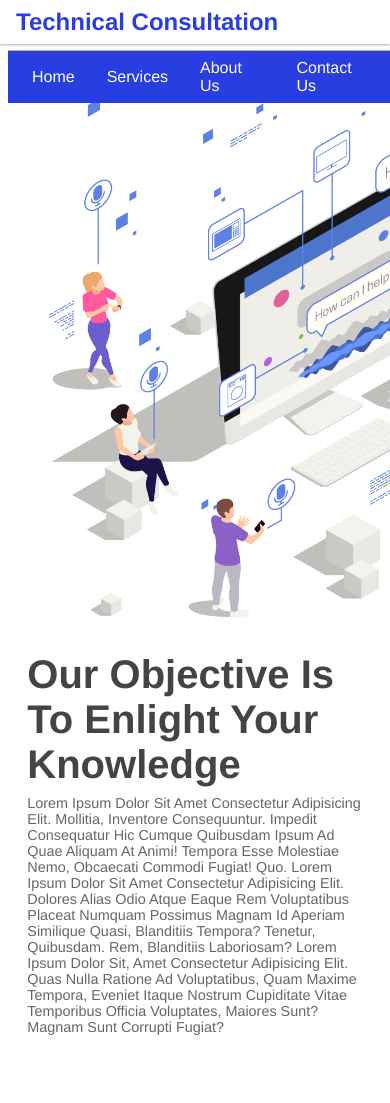
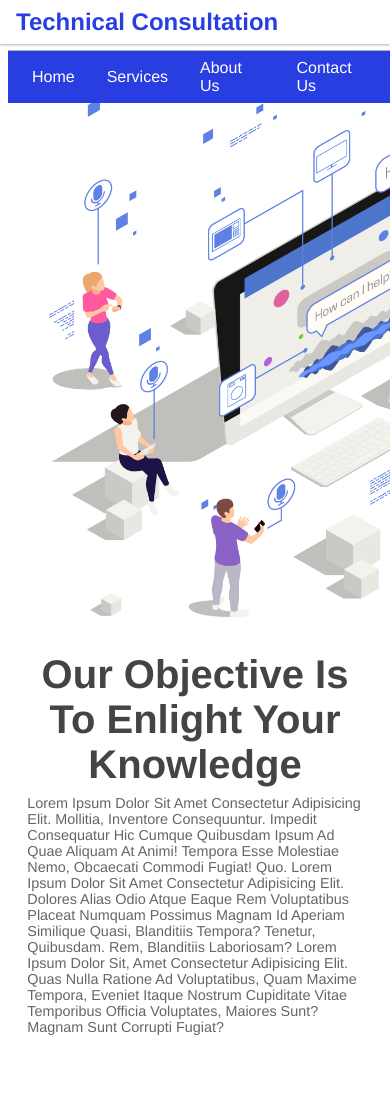
Before and after one commit to lakshithaonline/Tech-Assist, a PHP site: page / in a window 390 px wide; the page is wider, and only the part inside the window is pictured. Run offline with PHP 8.4, Linux system fonts and the light colour scheme.

Commit message:
Outlay of footer

```diff
--- a/index.html
+++ b/index.html
@@ -38,6 +38,13 @@
             </div>
 
         </section>
+        <div class="footer">
+            <div class="container">
+            <div class="in-box">
+
+            </div>
+            </div>
+        </div>
 
     </body>
 
--- a/styleHP.css
+++ b/styleHP.css
@@ -102,6 +102,7 @@ header .heading{
 .homebd .content h1{
     font-size: 5rem;
     color: #444;
+    text-align: center;
 }
 .homebd .content p{
     font-size: 1.8rem;
@@ -133,6 +134,10 @@ header .heading{
     .home .content h1{
         font-size: 4rem;
     }
+    .hpimg{
+        align-content: center;
+    }
+
 }
 @media(max-width:768px){
     html{
@@ -156,5 +161,8 @@ header .heading{
     section{
         padding-top: 5rem;
     }
+    .hpimg{
+        align-content: center;
+    }
 }
 /*end of resize header*/
```
